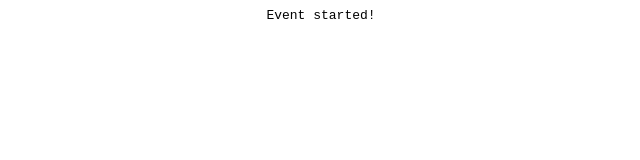
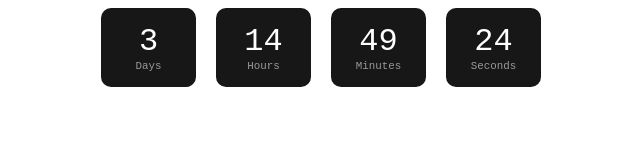
Before and after one commit to ALCBGames/DustbyteGH, a plain HTML site: page index.html in a window 1280 px wide. Shown: the whole page, without its empty margins (319-959 px from the left). Drawn offline with Linux system fonts and the light colour scheme; no server answers.

Commit message:
Update target date for countdown

```diff
--- a/index.html
+++ b/index.html
@@ -1,7 +1,7 @@
 <html>
 <script>
 // Countdown ending
-const targetDate = new Date("2026-11-15T12:00:00").getTime();
+const targetDate = new Date("2026-11-19T12:00:00").getTime();
 
 // Enable or disable countdown
 const timerEnabled = true;
```
